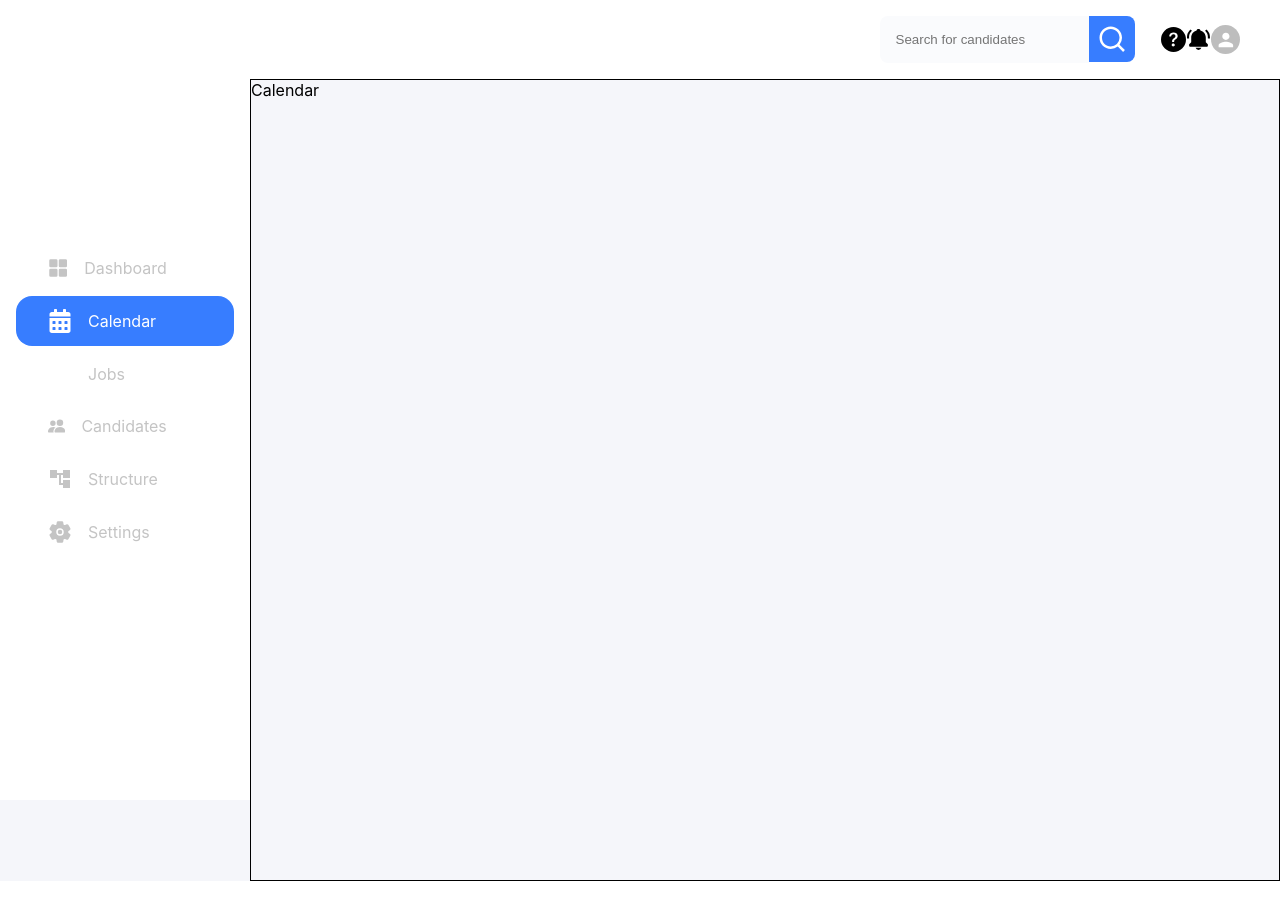
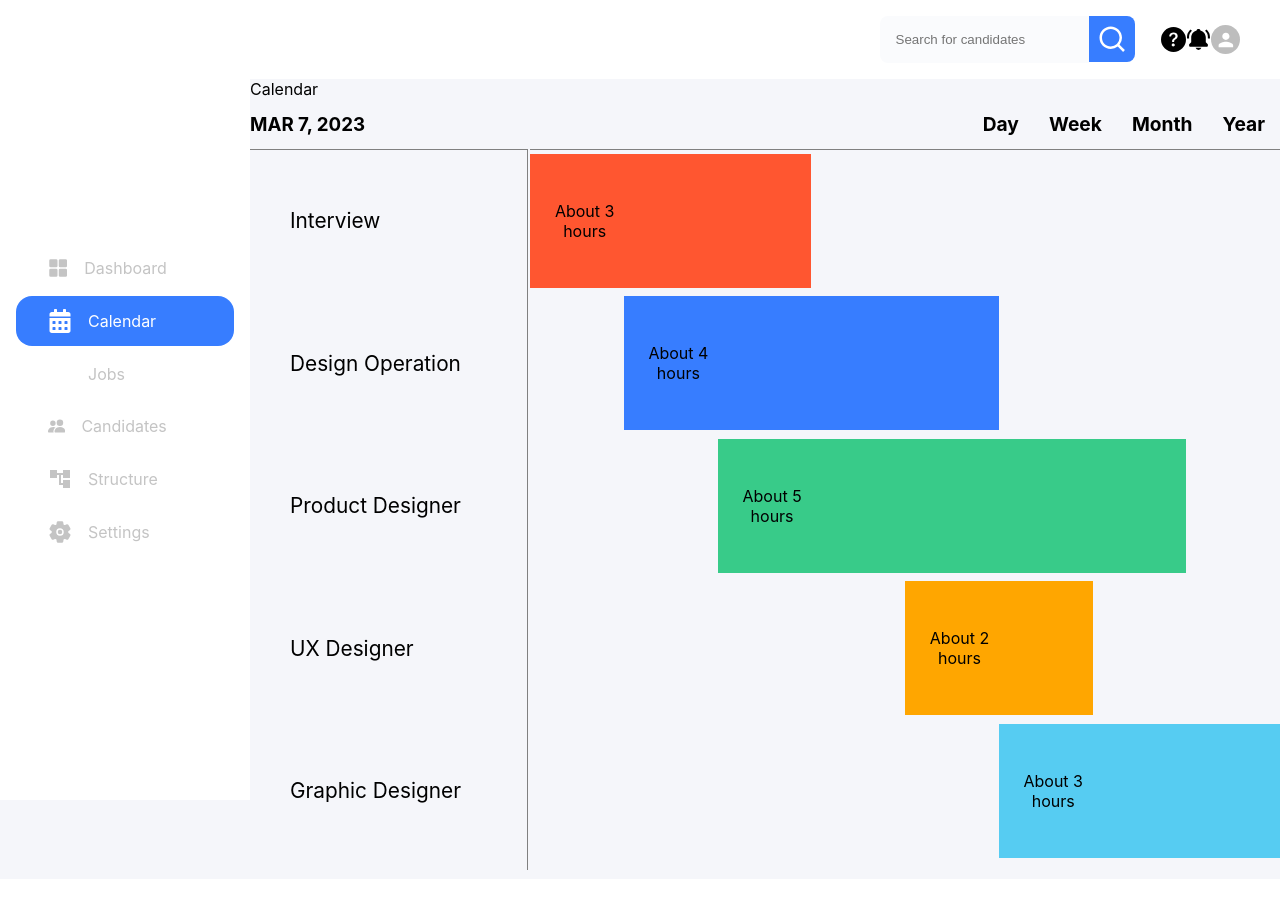
Before and after one commit to Saswati1701/HRMDashboard, a React (Create React App) app: page /Calendar in a window 1280 px wide. Built offline with nearby package versions, Linux system fonts and the light colour scheme; some icons are missing.

Commit message:
created calender page

```diff
--- a/public/index.html
+++ b/public/index.html
@@ -25,7 +25,7 @@
       work correctly both with client-side routing and a non-root public URL.
       Learn how to configure a non-root public URL by running `npm run build`.
     -->
-    <title>React App</title>
+    <title>HRM Dashboard</title>
   </head>
   <body>
     <noscript>You need to enable JavaScript to run this app.</noscript>
--- /dev/null
+++ b/src/components/cell/Cell.jsx
@@ -0,0 +1,23 @@
+import React from 'react'
+import './cell.css'
+
+const Cell = ({ hours=null, avatar, colorProp }) => {
+    const color = hours != null ? colorProp : '';
+    let displayText = "";
+    if(hours && hours>0) {
+        displayText = "About "
+        displayText += hours
+        displayText += " hours"
+    }
+  return (
+    <div className='cell' style={{
+        backgroundColor: `${color}`
+    }}>
+       <div className="cellContent">
+         { displayText }
+       </div>
+    </div>
+  )
+}
+
+export default Cell
--- /dev/null
+++ b/src/components/cell/Cell2.jsx
@@ -0,0 +1,15 @@
+import React from 'react'
+import './cell.css'
+
+const Cell = ({ text }) => {
+
+  return (
+    <div className='cell' >
+       <div className="cell2Content">
+         <div>{ text } </div>
+       </div>
+    </div>
+  )
+}
+
+export default Cell
--- /dev/null
+++ b/src/components/cell/cell.css
@@ -0,0 +1,30 @@
+.cell{
+    position: relative;
+    width: 100%;
+    height: 94%;
+    /* border-top: 1px solid black;
+    border-bottom: 1px solid black; */
+    border-top: none;
+    display: flex;
+    flex-direction: column;
+    flex-wrap: initial;
+    justify-content: center;
+    align-items: start;
+    margin: auto 0;
+}
+
+.cellContent{
+    padding-left: 15px;
+    text-align: center;
+}
+
+.cell2Content{
+    font-size: 1.3rem;
+    width: 100%;
+    height: 100%;
+    display: flex;
+    flex-direction: row;
+    align-items: center;
+    justify-content: flex-start;
+    margin-left: 40px;
+}
--- a/src/containers/calendar/Calendar.jsx
+++ b/src/containers/calendar/Calendar.jsx
@@ -3,15 +3,9 @@ import { PieChart } from '@mui/x-charts/PieChart';
 import { useNavigate } from 'react-router-dom'
 import Topbar from '../../components/topbar/Topbar';
 import './calendar.css'
+import Cell from '../../components/cell/Cell';
+import Cell2 from '../../components/cell/Cell2';
 
-const data2 = [
-  { label: 'Group A', value: 2400 },
-  { label: 'Group B', value: 4567 },
-  { label: 'Group C', value: 1398 },
-  { label: 'Group D', value: 9800 },
-  { label: 'Group E', value: 3908 },
-  { label: 'Group F', value: 4800 },
-];
 const Calendar = () => {
 
   return (
@@ -19,6 +13,92 @@ const Calendar = () => {
       <Topbar />
       <div className='calendar-container'>
         Calendar
+
+        <div className="calendarAll">
+          <div className="calendarHeader">
+            <div className="calendarHeaderLeft">
+              <h3>MAR 7, 2023</h3>
+            </div>
+            <div className="calendarHeaderRight">
+              <h4 className="section">Day</h4>
+              <h4 className="section">Week</h4>
+              <h4 className="section">Month</h4>
+              <h4 className="section">Year</h4>
+            </div>
+          </div>
+          <div className="calendarContent">
+            <div className="ccleft">
+              <div className="row">
+                <Cell2 text={"Interview"} />
+              </div>
+              <div className="row">
+                <Cell2 text={"Design Operation"} />
+              </div>
+              <div className="row">
+                <Cell2 text={"Product Designer"} />
+              </div>
+              <div className="row">
+                <Cell2 text={"UX Designer"} />
+              </div>
+              <div className="row">
+                <Cell2 text={"Graphic Designer"} />
+              </div>
+            </div>
+            <div className="ccright">
+              <div className="row">
+                <Cell hours={3} colorProp={'#FF5630'} />
+                <Cell hours={0} colorProp={'#FF5630'} />
+                <Cell hours={0} colorProp={'#FF5630'} />
+                <Cell  />
+                <Cell  />
+                <Cell  />
+                <Cell  />
+                <Cell  />
+              </div>
+              <div className="row">
+                <Cell  />
+                <Cell hours={4} colorProp={'#377DFF'} />
+                <Cell hours={0} colorProp={'#377DFF'} />
+                <Cell hours={0} colorProp={'#377DFF'} />
+                <Cell hours={0} colorProp={'#377DFF'} />
+                <Cell  />
+                <Cell  />
+                <Cell  />
+              </div>
+              <div className="row">
+                <Cell  />
+                <Cell  />
+                <Cell hours={5} colorProp={'#38CB89'} />
+                <Cell hours={0} colorProp={'#38CB89'} />
+                <Cell hours={0} colorProp={'#38CB89'} />
+                <Cell hours={0} colorProp={'#38CB89'} />
+                <Cell hours={0} colorProp={'#38CB89'} />
+                <Cell  />
+              </div>
+              <div className="row">
+                <Cell  />
+                <Cell  />
+                <Cell  />
+                <Cell  />
+                <Cell hours={2} colorProp={'#FFA600'} />
+                <Cell hours={0} colorProp={'#FFA600'} />
+                <Cell  />
+                <Cell  />
+              </div>
+              <div className="row">
+                <Cell  />
+                <Cell  />
+                <Cell  />
+                <Cell  />
+                <Cell  />
+                <Cell hours={3} colorProp={'#56CCF2'} />
+                <Cell hours={0} colorProp={'#56CCF2'} />
+                <Cell hours={0} colorProp={'#56CCF2'} />
+              </div>
+            </div>
+          </div>
+        </div>
+
       </div>
     </div>
   )
--- a/src/containers/calendar/calendar.css
+++ b/src/containers/calendar/calendar.css
@@ -7,5 +7,69 @@
 
 .calendar-container{
     height: 100vh;
-    border: 1px solid black;
 }
+
+.calendarAll{
+    display: flex;
+    flex-direction: column;
+    align-items: center;
+    justify-content: flex-start;
+    width: 100%;
+    height: 100%;
+
+}
+
+.calendarHeader{
+    display: flex;
+    flex-direction: row;
+    align-items: center;
+    justify-content: space-between;
+    height: 50px;
+    width: 100%;
+}
+
+.calendarHeaderLeft{
+
+}
+
+.calendarHeaderRight{
+    display: flex;
+    flex-direction: row;
+    align-items: center;
+    justify-content: center;
+}
+
+.section{
+    margin: 0 15px;
+    font-size: 1.2rem;
+}
+
+.calendarContent{
+    width: 100%;
+    height: 90%;
+    display: flex;
+    flex-direction: row;
+    align-items: center;
+    justify-content: center;
+}
+
+.ccleft{
+    width: 27%;
+    height: 100%;
+    border-right: 1px solid gray;
+    border-top: 1px solid gray;
+    margin-right: 2px;
+}
+
+.ccright{
+    width: 73%;
+    border-top: 1px solid gray;
+    height: 100%;
+}
+
+.row{
+    display: flex;
+    flex-direction: row;
+    width: 100%;
+    height: 19.8%;
+}
```
Also changed, not shown: 1 other file (tests, documents, lock files or other folders).
